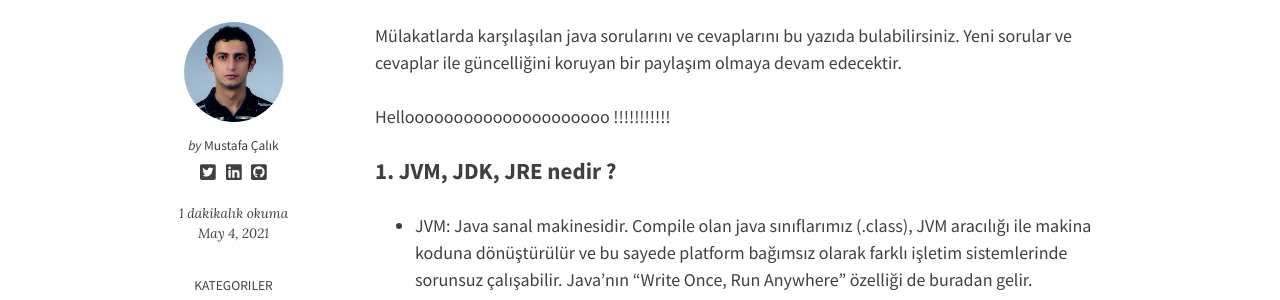
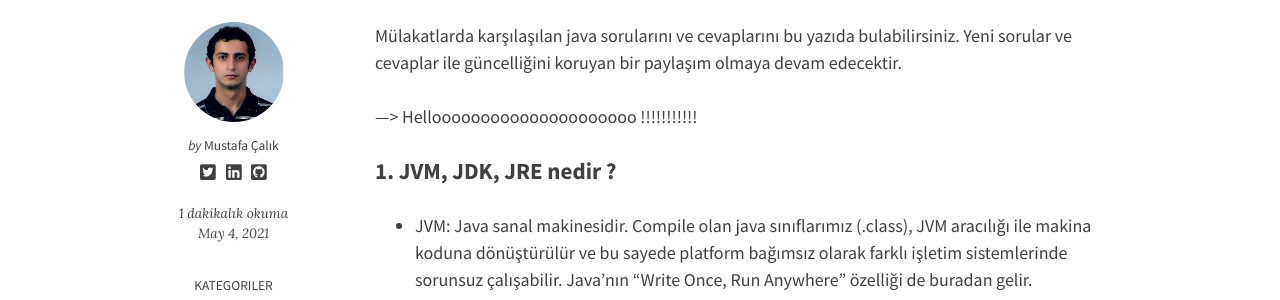
Before and after one commit to cavaturk/cavaturk.github.io, a Jekyll site: the page built from _posts/2021-05-04-Java-Mülakat-Soruları.md, in a window 1280 px wide and 900 px high. Shown: the part 446-746 px from the top of the window. Built offline with Jekyll 4.4.1, drawn with Linux system fonts in a browser that asks for light colours; nearby versions of some CDN libraries; comment, search, counter and statistics services are not loaded.

Commit message:
first commit

```diff
--- a/_posts/2021-05-04-Java-Mülakat-Soruları.md
+++ b/_posts/2021-05-04-Java-Mülakat-Soruları.md
@@ -10,7 +10,7 @@ tags: [Mülakat]
 ---
 Mülakatlarda karşılaşılan java sorularını ve cevaplarını bu yazıda bulabilirsiniz. Yeni sorular ve cevaplar ile güncelliğini koruyan bir paylaşım olmaya devam edecektir.
 
-Hellooooooooooooooooooooo !!!!!!!!!!!
+---> Hellooooooooooooooooooooo !!!!!!!!!!!
 
 ### 1.  JVM, JDK, JRE nedir ?
 
```
